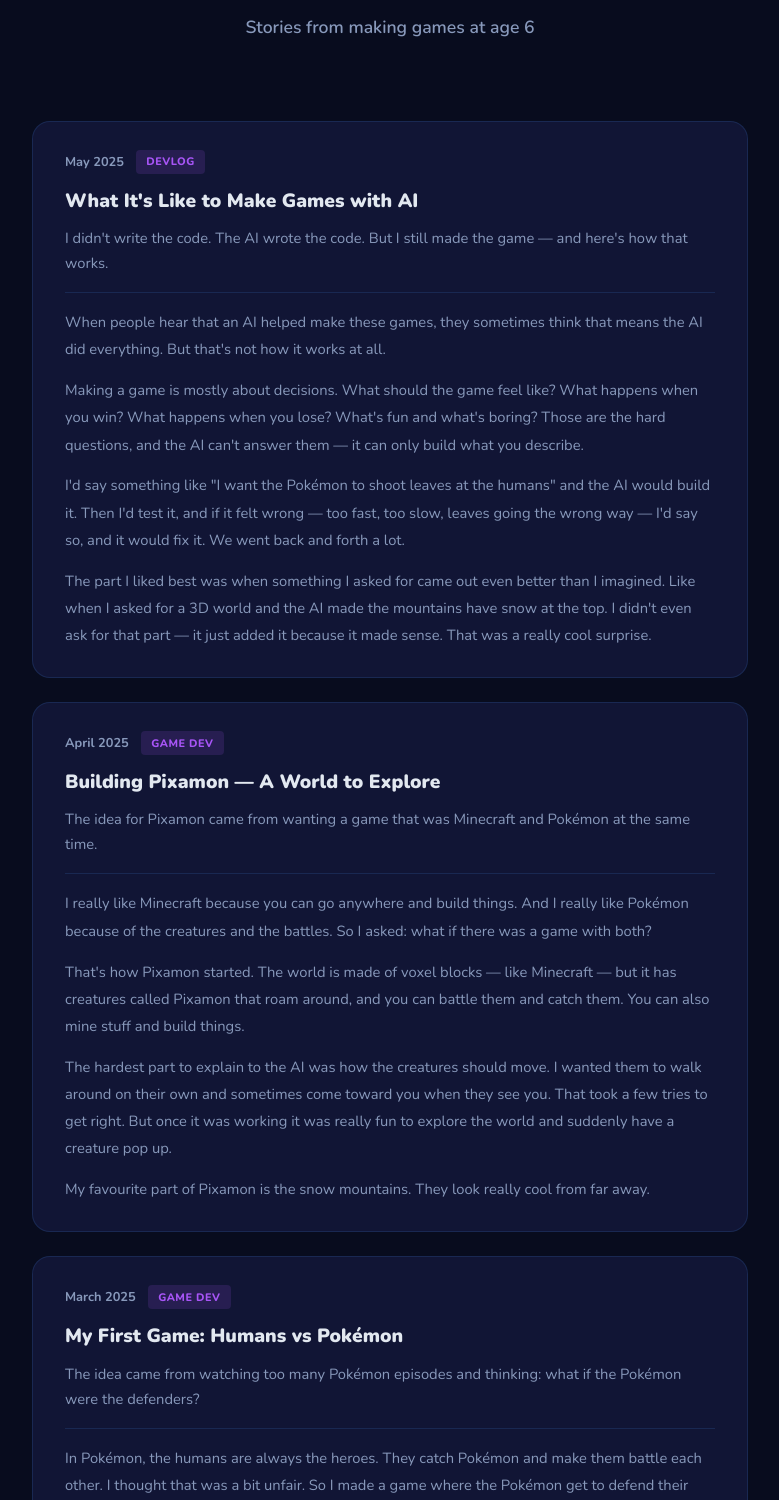
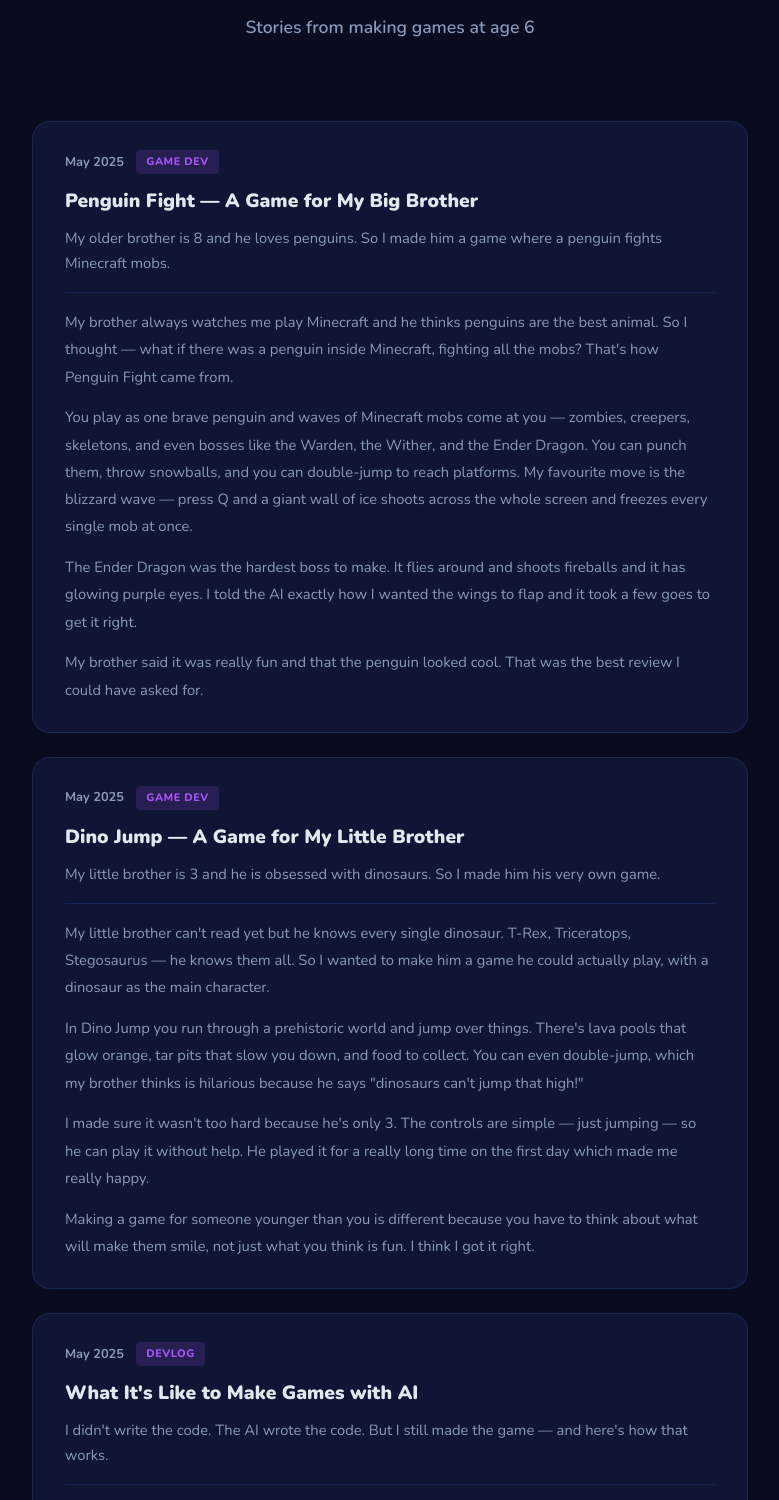
Before and after one commit to zackbs-games/zackbs-games.github.io, a plain HTML site: page blog.html in a window 1280 px wide. Shown: the part 168-1668 px from the top of the page, without its empty margins (250-1029 px from the left). Drawn offline with nearby package versions, Linux system fonts and the light colour scheme.

Commit message:
Add blog posts for Dino Jump and Penguin Fight

```diff
--- a/blog.html
+++ b/blog.html
@@ -27,6 +27,68 @@
   </section>
 
   <div class="blog-list">
+
+    <article class="blog-post-card">
+      <div class="post-meta">
+        <span class="post-date">May 2025</span>
+        <span class="post-label">Game Dev</span>
+      </div>
+      <h2>Penguin Fight — A Game for My Big Brother</h2>
+      <p>My older brother is 8 and he loves penguins. So I made him a game where a penguin fights Minecraft mobs.</p>
+      <div class="post-body">
+        <p>
+          My brother always watches me play Minecraft and he thinks penguins are the best animal.
+          So I thought — what if there was a penguin inside Minecraft, fighting all the mobs?
+          That's how Penguin Fight came from.
+        </p>
+        <p>
+          You play as one brave penguin and waves of Minecraft mobs come at you — zombies, creepers,
+          skeletons, and even bosses like the Warden, the Wither, and the Ender Dragon. You can punch
+          them, throw snowballs, and you can double-jump to reach platforms. My favourite move is the
+          blizzard wave — press Q and a giant wall of ice shoots across the whole screen and freezes
+          every single mob at once.
+        </p>
+        <p>
+          The Ender Dragon was the hardest boss to make. It flies around and shoots fireballs and
+          it has glowing purple eyes. I told the AI exactly how I wanted the wings to flap and it
+          took a few goes to get it right.
+        </p>
+        <p>
+          My brother said it was really fun and that the penguin looked cool. That was the best
+          review I could have asked for.
+        </p>
+      </div>
+    </article>
+
+    <article class="blog-post-card">
+      <div class="post-meta">
+        <span class="post-date">May 2025</span>
+        <span class="post-label">Game Dev</span>
+      </div>
+      <h2>Dino Jump — A Game for My Little Brother</h2>
+      <p>My little brother is 3 and he is obsessed with dinosaurs. So I made him his very own game.</p>
+      <div class="post-body">
+        <p>
+          My little brother can't read yet but he knows every single dinosaur. T-Rex, Triceratops,
+          Stegosaurus — he knows them all. So I wanted to make him a game he could actually play,
+          with a dinosaur as the main character.
+        </p>
+        <p>
+          In Dino Jump you run through a prehistoric world and jump over things. There's lava pools
+          that glow orange, tar pits that slow you down, and food to collect. You can even double-jump,
+          which my brother thinks is hilarious because he says "dinosaurs can't jump that high!"
+        </p>
+        <p>
+          I made sure it wasn't too hard because he's only 3. The controls are simple — just jumping —
+          so he can play it without help. He played it for a really long time on the first day which
+          made me really happy.
+        </p>
+        <p>
+          Making a game for someone younger than you is different because you have to think about
+          what will make them smile, not just what you think is fun. I think I got it right.
+        </p>
+      </div>
+    </article>
 
     <article class="blog-post-card">
       <div class="post-meta">
```
